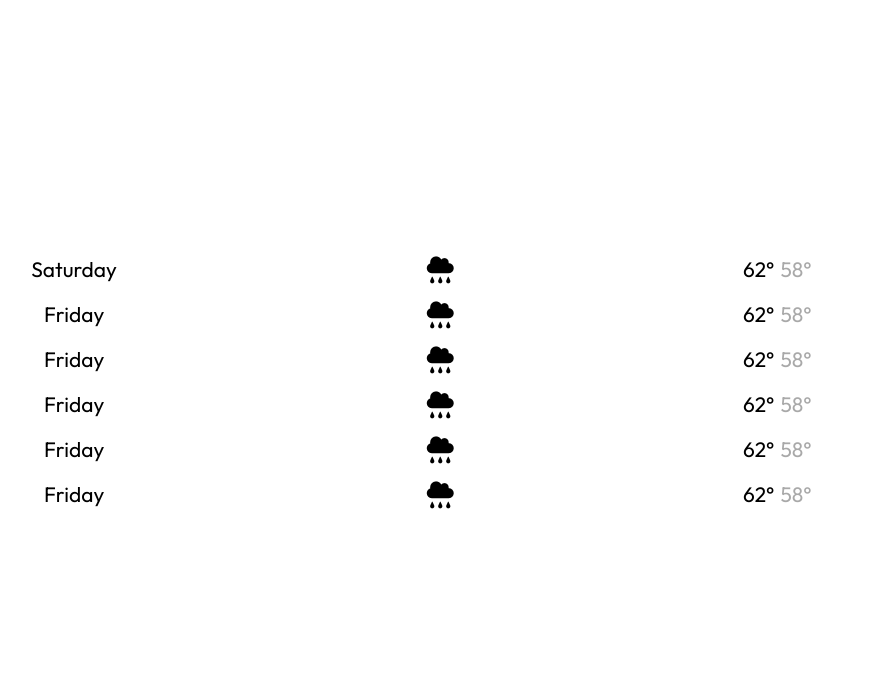
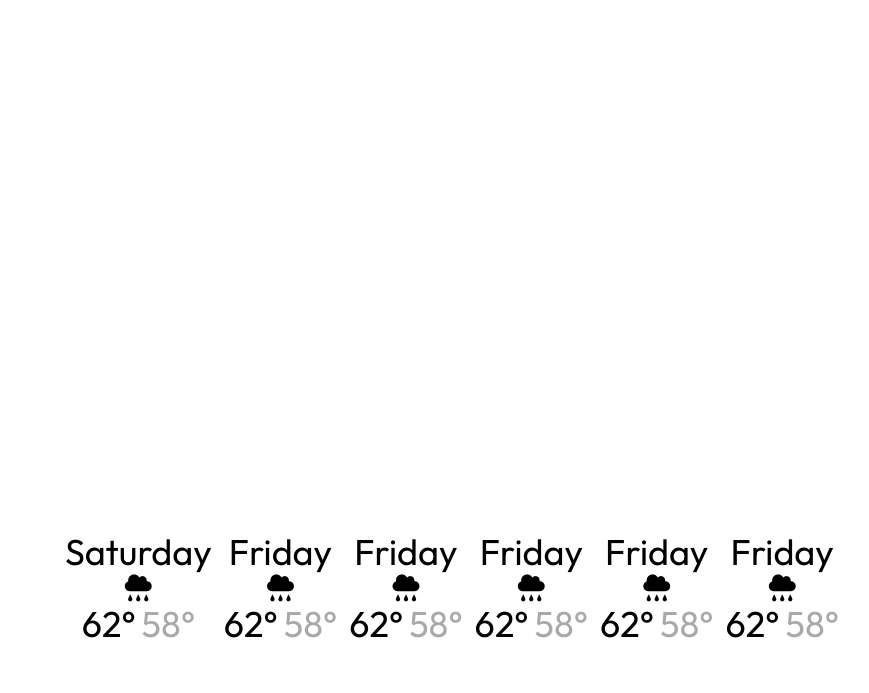
Before and after one commit to bobandash/weather-app, a plain HTML site: page index.html in a window 1280 px wide. Shown: the part 122-815 px from the top of the page, without its empty margins (229-1098 px from the left). Drawn offline with Linux system fonts and the light colour scheme; no server answers.

Commit message:
Added desktop responsiveness

```diff
--- a/index.css
+++ b/index.css
@@ -177,3 +177,101 @@ i.big {
 .weather-card:last-child {
   margin-bottom: 1rem;
 }
+
+/* for desktop responsiveness */
+@media only screen and (min-width: 800px) {
+  #container {
+    margin-left: 7rem;
+    margin-right: 7rem;
+  }
+
+  #location-form {
+    width: 20rem;
+    margin: 5rem 0 0 auto;
+  }
+
+  .normal-header {
+    font-size: 2.625rem;
+    font-weight: 400;
+  }
+
+  .focused-text {
+    text-transform: uppercase;
+    font-size: 3.75rem;
+    font-weight: 700;
+  }
+
+  .small-text {
+    font-size: 1.875rem;
+    font-weight: 100;
+  }
+
+  .pull-up {
+    margin-top: -.5rem;
+  }
+
+  .focused-text.big {
+    font-size: 6rem;
+  }
+}
+
+@media only screen and (min-width: 1200px) {
+  #container {
+    margin-left: 20rem;
+    margin-right: 20rem;
+  }
+
+  #location-form {
+    width: 20rem;
+    margin: 5rem 0 0 auto;
+  }
+
+  .normal-header {
+    font-size: 3rem;
+    font-weight: 400;
+  }
+
+  .focused-text {
+    text-transform: uppercase;
+    font-size: 5rem;
+    font-weight: 700;
+  }
+
+  .small-text {
+    font-size: 2.5rem;
+    font-weight: 100;
+  }
+
+  .pull-up {
+    margin-top: -.5rem;
+  }
+
+  .focused-text.big {
+    font-size: 8rem;
+  }
+
+  #change-units-btn {
+    font-size: 2rem;
+  }
+
+  #next-week-weather-container{
+    margin-left: 2rem;
+    margin-right: 2rem;
+    display: flex;
+    flex-direction: row;
+    justify-content: space-between;
+  }
+
+  .weather-card {
+    display: flex;
+    flex-direction: column;
+    justify-content: center;
+    margin-left: 1rem;
+    width: 175px;
+    height: 175px;
+  }
+
+  #future-weather-header {
+    margin-top: 3rem;
+  }
+}
--- a/index.html
+++ b/index.html
@@ -32,8 +32,8 @@
             <p class="small-text" data-current-humidity>Humidity: 50</p>
           </div>
         </div>
-        <div id = "next-week-weather-container">
-          <h2 class = "normal-header">Future Weather:</h2>
+          <h2 id = "future-weather-header" class = "normal-header">Future Weather:</h2>
+          <div id = "next-week-weather-container">
           <div class = "weather-card">
             <h2 class = "normal-header">Saturday</h2>
             <i class="fa-solid fa-cloud-rain big"></i>
```
